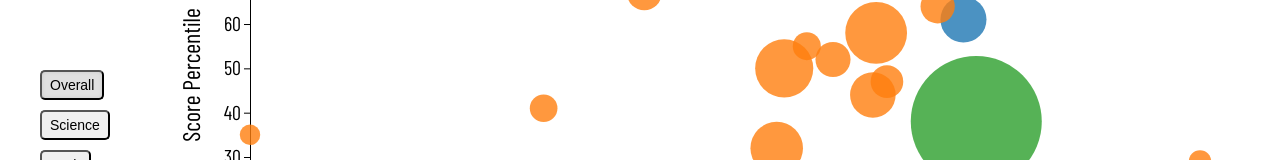
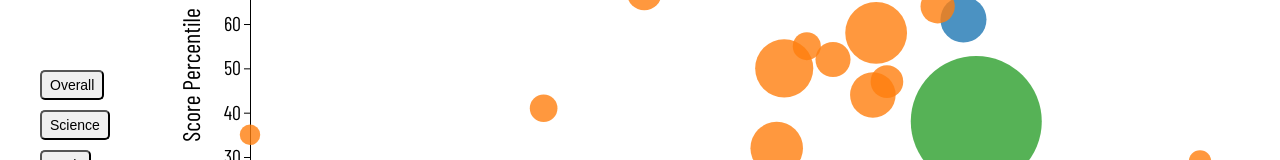
Before and after one commit to brillantewang/brillantewang.github.io, a website: page index.html in a window 1280 px wide. Shown: the part 280-440 px from the top of the page. Drawn offline with nearby package versions, Linux system fonts and the light colour scheme.

Commit message:
remove focus css for buttons

```diff
--- a/index.html
+++ b/index.html
@@ -13,7 +13,7 @@
       <!-- <strong>Click a country bubble for specific info.</strong> -->
     </div>
     <div class="subject-btns">
-      <button class="subject-btn" id="average" autofocus>Overall</button>
+      <button class="subject-btn" id="average">Overall</button>
       <button class="subject-btn" id="science">Science</button>
       <button class="subject-btn" id="math">Math</button>
       <button class="subject-btn" id="reading">Reading</button>
--- a/stylesheets/graph.css
+++ b/stylesheets/graph.css
@@ -67,13 +67,13 @@ button {
   font-size: 24px;
 }
 
-.subject-btn:focus {
+/* .subject-btn:focus {
   background: #e0e0e0;
   outline: none;
   -webkit-box-shadow: inset 0px 0px 4px #ccc;
   -moz-box-shadow: inset 0px 0px 4px #ccc;
   box-shadow: inset 0px 0px 4px #ccc;
-}
+} */
 
 .subject-btns {
   display: flex;
```
